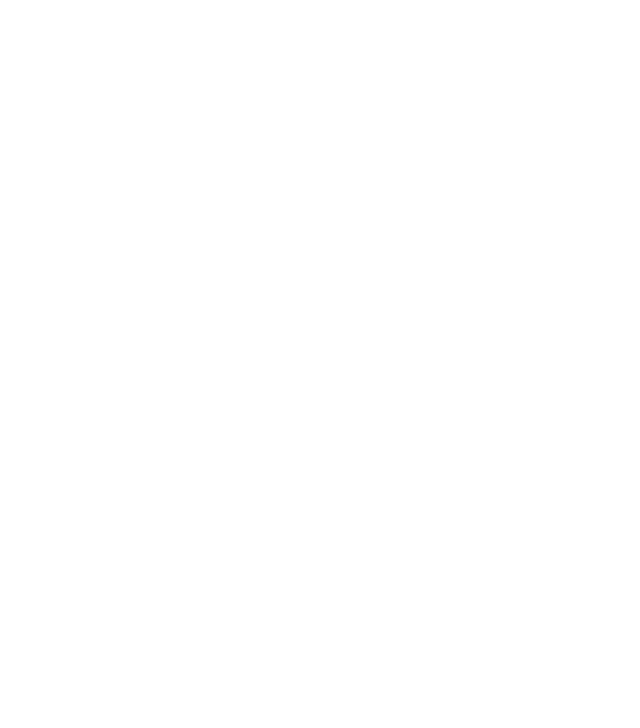
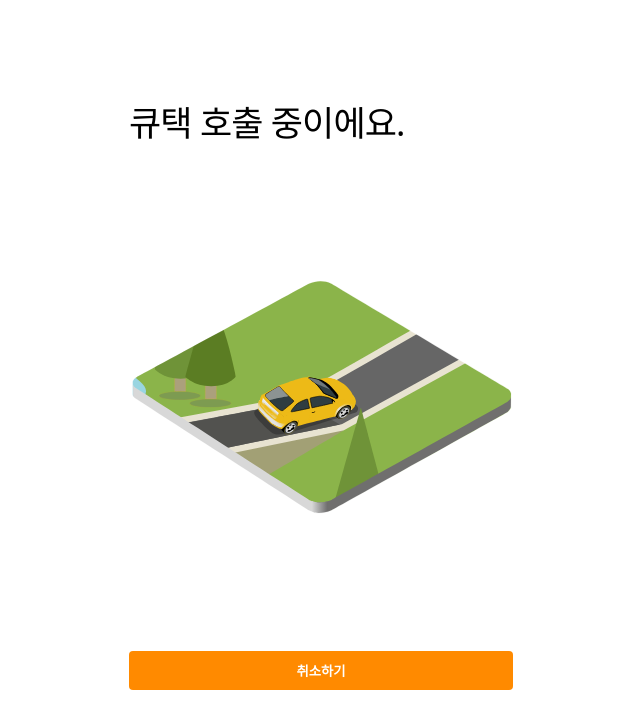
Before and after one commit to QRTaxi/QRTaxi_Web, a React (Vite) app: page /booking in a window 1280 px wide. Before the commit this address had no page. Shown: the top 728 px of the page, without its empty margins (319-959 px from the left). Built offline with nearby package versions, Linux system fonts and the light colour scheme.

Commit message:
Design: booking 페이지 기초 UI 작성

```diff
--- a/src/components/common/Button.tsx
+++ b/src/components/common/Button.tsx
@@ -12,6 +12,7 @@
   padding?: string;
   fontSize?: string;
   disabled?: boolean;
+  border?: string | number;
 }
 
 const StyledButton = styled.button<IButton>`
@@ -28,10 +29,11 @@
     color: ${theme.colors.QT_Color_Gray_2};
     cursor: not-allowed;
   }
+  border: ${({ border }) => border};
 `;
 
 const Button = ({
-  width = '200px',
+  width = '100%',
   backgroundColor = theme.colors.QT_Color_Orange.primary,
   color = theme.colors.QT_Color_White,
   fontWeight = 600,
@@ -41,6 +43,7 @@
   padding = '10px 12px',
   fontSize,
   disabled,
+  border = '0px',
 }: IButton) => {
   return (
     <StyledButton
@@ -54,6 +57,7 @@
       padding={padding}
       fontSize={fontSize}
       disabled={disabled}
+      border={border}
     >
       {text}
     </StyledButton>
--- a/src/components/common/Router.tsx
+++ b/src/components/common/Router.tsx
@@ -3,6 +3,7 @@
 import { RecoilRoot } from 'recoil';
 
 const Landing = lazy(() => import('src/pages/landing'));
+const Booking = lazy(() => import('src/pages/booking'));
 
 const Router = () => (
   <BrowserRouter>
@@ -10,6 +11,7 @@
       <Suspense>
         <Routes>
           <Route path="/" element={<Landing />} />
+          <Route path="/booking" element={<Booking />} />
         </Routes>
       </Suspense>
     </RecoilRoot>
--- /dev/null
+++ b/src/pages/booking/BookingStyle.ts
@@ -0,0 +1,46 @@
+import { styled } from 'styled-components';
+
+export const BookingWrapper = styled.div`
+  display: flex;
+  flex-direction: column;
+
+  align-items: center;
+
+  height: 100vh;
+  gap: 1rem;
+`;
+
+export const ContentWrapper = styled.section`
+  width: 100%;
+  padding-left: 2.3rem;
+  padding-right: 2.3rem;
+`;
+
+export const TextSection = styled(ContentWrapper)`
+  height: 33%;
+  display: flex;
+  align-items: center;
+`;
+
+export const TextContent = styled.p`
+  font-family: 'Noto Sans';
+  font-style: normal;
+  font-weight: 500;
+  font-size: 3.5rem;
+  line-height: 131.2%;
+  letter-spacing: -0.025em;
+
+  padding-bottom: 1.4rem;
+`;
+
+export const LottieSection = styled(ContentWrapper)`
+  height: 33%;
+  padding-left: 1.1rem;
+  padding-right: 1.4rem;
+`; // Lottie 이미지가 독립적인 여백을 갖고 있어서 불가피하게 하드코딩함
+
+export const ButtonSection = styled(ContentWrapper)`
+  height: 33%;
+  display: flex;
+  align-items: center;
+`;
--- /dev/null
+++ b/src/pages/booking/index.tsx
@@ -0,0 +1,22 @@
+import * as styles from './BookingStyle';
+import Lottie from 'lottie-react';
+import { Taxi } from '@/assets/lottie';
+import Button from '@/components/common/Button';
+
+const Booking = () => {
+  return (
+    <styles.BookingWrapper>
+      <styles.TextSection>
+        <styles.TextContent>큐택 호출 중이에요.</styles.TextContent>
+      </styles.TextSection>
+      <styles.LottieSection>
+        <Lottie animationData={Taxi} />
+      </styles.LottieSection>
+      <styles.ButtonSection>
+        <Button text="취소하기" />
+      </styles.ButtonSection>
+    </styles.BookingWrapper>
+  );
+};
+
+export default Booking;
```
